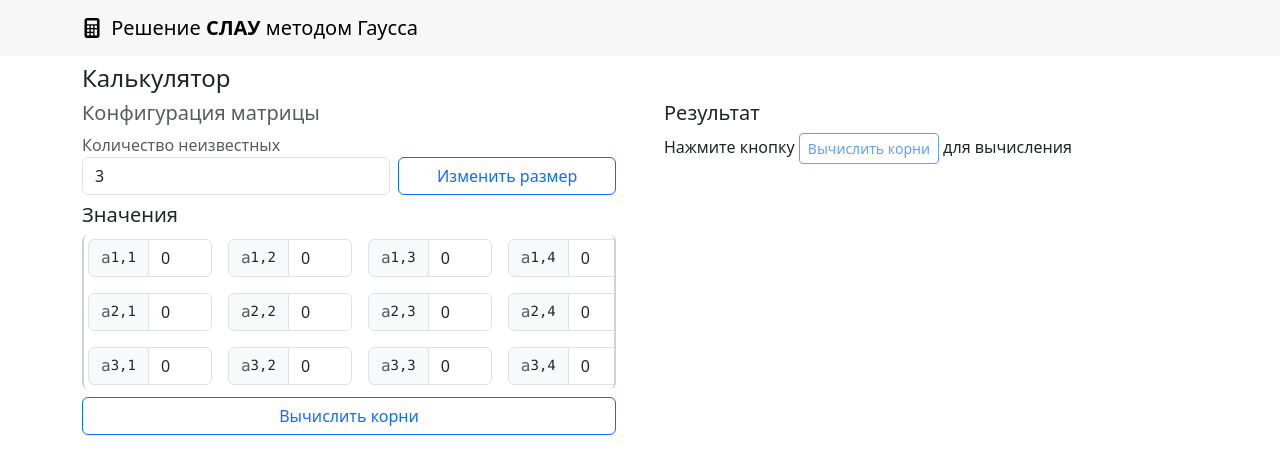
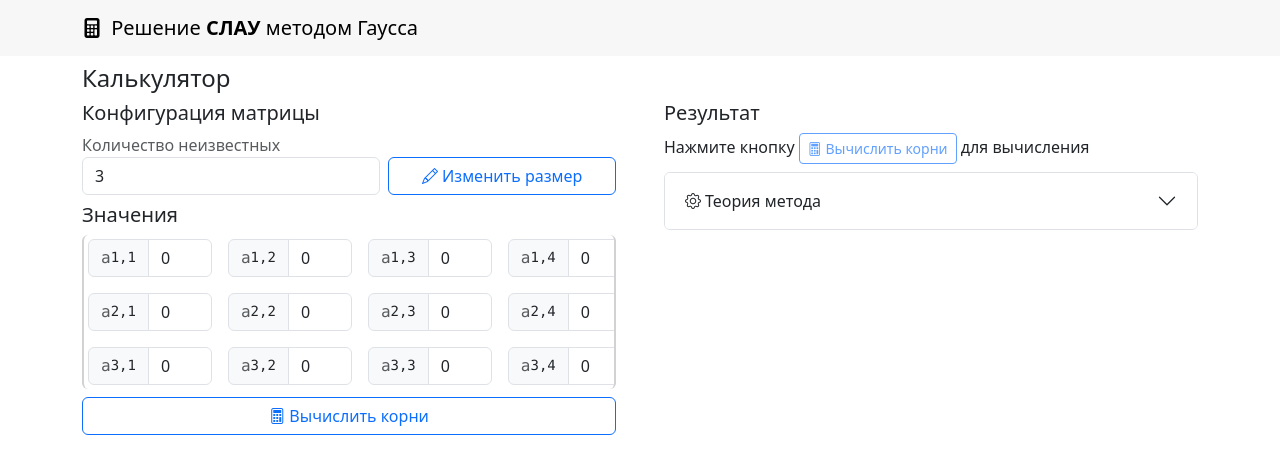
Before and after one commit to awkitsune/gaussian-elimination, an Angular app: page / in a window 1280 px wide. Shown: the top 474 px of the page. Built offline with nearby package versions, Linux system fonts and the light colour scheme.

Commit message:
Design changes

```diff
--- a/src/app/_core/gaussian-calc.ts
+++ b/src/app/_core/gaussian-calc.ts
@@ -6,7 +6,7 @@ export class GaussianCalculator {
         return matrix.value.length + 1 == matrix.value[0].length
     }
 
-    calculateRows(row1: number[], row2: number[], id: number): number[] {
+    recalculateRows(row1: number[], row2: number[], id: number): number[] {
         let result: number[] = []
 
         for (let i = 0; i < row1.length; i++) {
@@ -23,26 +23,19 @@ export class GaussianCalculator {
             new Array<number>(matrix.value.length)
 
         for (let i = 1; i < matrix.value.length + 1; i++) {
-            console.log('Iteration ' + i)
 
             let row = matrix.value[matrix.value.length - i]
-            console.log(row)
             let rowRes = row[row.length - 1]
-            console.log(rowRes)
             let secondValue = row[row.length - i - 1]
-            console.log(secondValue)
             let addValue = 0
 
             for (let j = resultsMatrix.length - 1; j >= 0; j--) {
-                console.log('Inner iteration: ' + j)
                 if (resultsMatrix[j]) {
                     addValue += resultsMatrix[j] * row[j]
-                    console.log(addValue)
                 }
             }
 
             resultsMatrix[resultsMatrix.length - i] = (rowRes - addValue) / secondValue
-            console.log(resultsMatrix[resultsMatrix.length - i])
         }
 
         return resultsMatrix
@@ -54,7 +47,7 @@ export class GaussianCalculator {
         while (iteration + 1 < matrix.value.length) {
             for (let i = iteration + 1; i < matrix.value.length; i++) {
                 matrix.value[i] =
-                    this.calculateRows(
+                    this.recalculateRows(
                         matrix.value[iteration],
                         matrix.value[i],
                         iteration)
--- a/src/app/gel-calculator/gel-calculator.component.html
+++ b/src/app/gel-calculator/gel-calculator.component.html
@@ -2,7 +2,7 @@
   <div class="h4 mt-2">Калькулятор</div>
   <div class="row g-5">
     <div class="col-12 col-lg-6">
-      <div class="h5 text-muted">Конфигурация матрицы</div>
+      <div class="h5">Конфигурация матрицы</div>
       <div class="d-flex flex-row mb-2 flex-wrap">
         <div class="flex-grow-2 flex-fill">
           <label class="text-muted" for="inputGroup-rows"
@@ -21,6 +21,7 @@
           class="btn btn-outline-primary align-self-end flex-grow-1"
           (click)="resizeMatrix(order, order + 1)"
         >
+          <i class="bi bi-pencil"></i>
           Изменить размер
         </button>
       </div>
@@ -62,19 +63,22 @@
           class="btn btn-outline-primary align-self-end flex-grow-1"
           (click)="calculateRoots()"
         >
+          <i class="bi bi-calculator"></i>
           Вычислить корни
         </button>
       </div>
     </div>
     <div class="col-12 col-lg-6">
       <div class="h5">Результат</div>
+      <div>
         @if (result.length == 0 ) {
-      <div>
+        <div class="mb-2">
           Нажмите кнопку
           <button
             disabled
             class="btn btn-outline-primary align-self-end flex-grow-1 btn-sm"
           >
+            <i class="bi bi-calculator"></i>
             Вычислить корни
           </button>
           для вычисления
@@ -98,5 +102,22 @@
         </div>
         }}
       </div>
+
+      <div ngbAccordion>
+        <div ngbAccordionItem>
+          <div ngbAccordionHeader>
+            <button ngbAccordionButton>
+              <i class="bi bi-gear me-1"></i>
+              Теория метода
+            </button>
+          </div>
+          <div ngbAccordionCollapse>
+            <div ngbAccordionBody>
+              <!-- TODO: Add actual theory -->
             </div>
           </div>
+        </div>
+      </div>
+    </div>
+  </div>
+</div>
--- a/src/app/gel-calculator/gel-calculator.component.ts
+++ b/src/app/gel-calculator/gel-calculator.component.ts
@@ -3,11 +3,12 @@ import { CommonModule } from '@angular/common';
 import { Matrix } from '../_types/matrix';
 import { FormsModule } from '@angular/forms';
 import { GaussianCalculator } from '../_core/gaussian-calc';
+import { NgbAccordionModule } from '@ng-bootstrap/ng-bootstrap';
 
 @Component({
   selector: 'app-gel-calculator',
   standalone: true,
-  imports: [CommonModule, FormsModule],
+  imports: [CommonModule, FormsModule, NgbAccordionModule],
   templateUrl: './gel-calculator.component.html',
   styleUrl: './gel-calculator.component.scss'
 })
```
Lines whose indentation alone changed are shown as unchanged.
